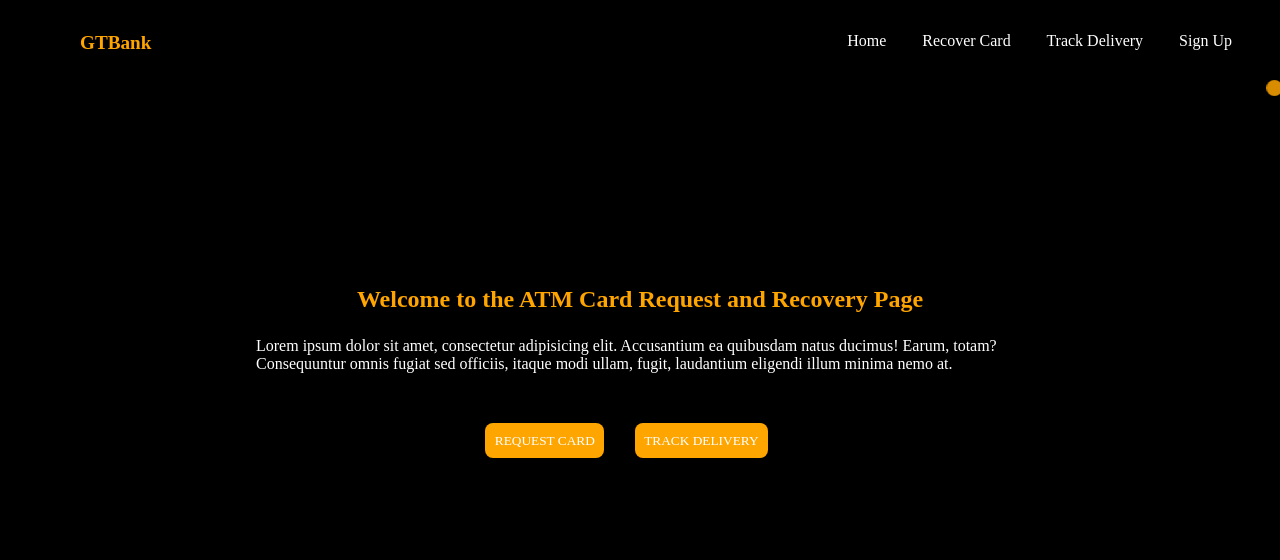
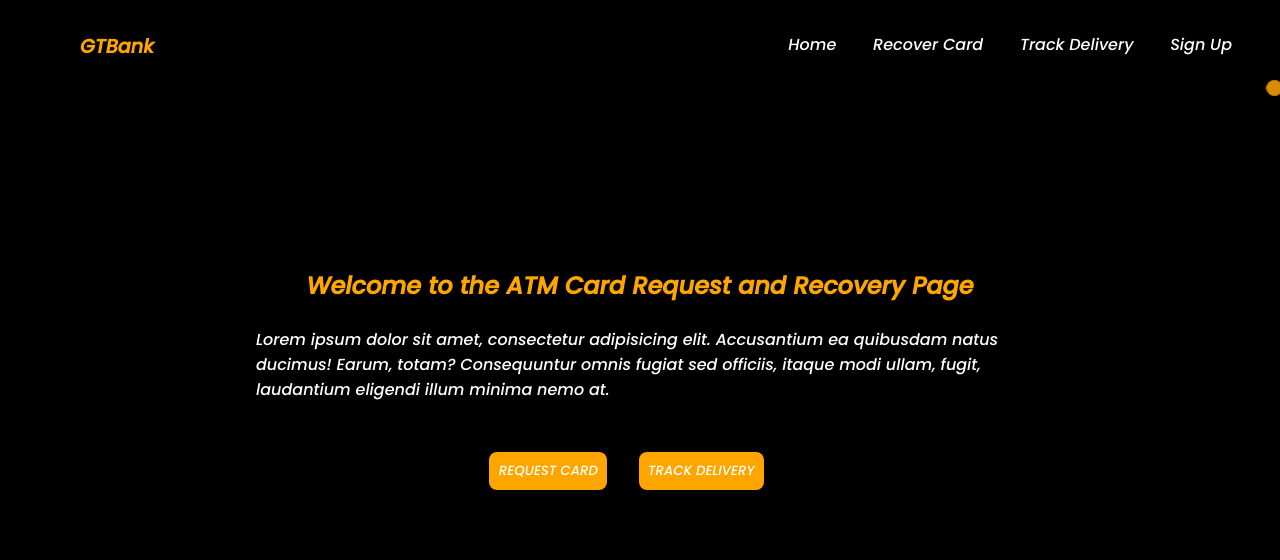
Before and after one commit to DEV-RAPHAEL/student001, a plain HTML site: page index.html in a window 1280 px wide. Drawn offline with Linux system fonts and the light colour scheme.

Commit message:
Major Update

```diff
--- a/asset/style/style.css
+++ b/asset/style/style.css
@@ -1,7 +1,16 @@
+@font-face {
+    font-family: "Poppins";
+    src: url("../font/Poppins-MediumItalic.ttf");
+}
+
 *{
     padding: 0;
     margin: 0;
-    font-family: 'Poppins Medium';
+    font-family: 'Poppins';
+}
+body{
+    overflow-x: hidden;
+    overflow-y: auto;
 }
 a{
     color: white;
@@ -58,10 +67,10 @@ nav{
     color: white;
     padding-right: 2em;
     text-decoration: none;
+    transition: .5s;
 }
 #nav_link a:hover{
     color: orange;
-
 }
 #hero{
     display: flex;
--- a/index.html
+++ b/index.html
@@ -4,7 +4,7 @@
     <meta http-equiv="X-UA-Compatible" content="IE=edge">
     <meta name="viewport" content="width=device-width, initial-scale=1.0">
     <title>Gt Bank Recovery</title>
-    <link rel="stylesheet" href="/asset/style/style.css">
+    <link rel="stylesheet" href="./asset/style/style.css">
 </head>
 <body>
     <main id="landing_page">
@@ -13,18 +13,18 @@
                 <h4>GTBank</h4>
             </div>
             <div id="nav_link">
-                <a href="index.html">Home</a>
-                <a href="card1.html">Recover Card</a>
-                <a href="track.html">Track Delivery</a>
-                <a href="register.html">Sign Up</a>
+                <a href="./">Home</a>
+                <a href="./card1">Recover Card</a>
+                <a href="./track">Track Delivery</a>
+                <a href="./register">Sign Up</a>
             </div>
         </nav>
         <div id="hero">
             <h2>Welcome to the ATM Card Request and Recovery Page</h2>
             <p>Lorem ipsum dolor sit amet, consectetur adipisicing elit. Accusantium ea quibusdam natus ducimus! Earum, totam? Consequuntur omnis fugiat sed officiis, itaque modi ullam, fugit, laudantium eligendi illum minima nemo at.</p>
             <div id="buttons">
-                <button> <a href="card1.html">REQUEST CARD</a></button>
-                <button> <a href="track.html">TRACK DELIVERY</a></button>
+                <button> <a href="./card1">REQUEST CARD</a></button>
+                <button> <a href="./track">TRACK DELIVERY</a></button>
             </div>
         </div>
     </main>
```
Also changed, not shown: card1/index.html (renamed from card1.html, +5 -5 lines), register/index.html (renamed from register.html, +4 -4 lines), track/index.html (renamed from track.html, +4 -4 lines), card2/index.html (renamed from card2.html), 1 other file.
